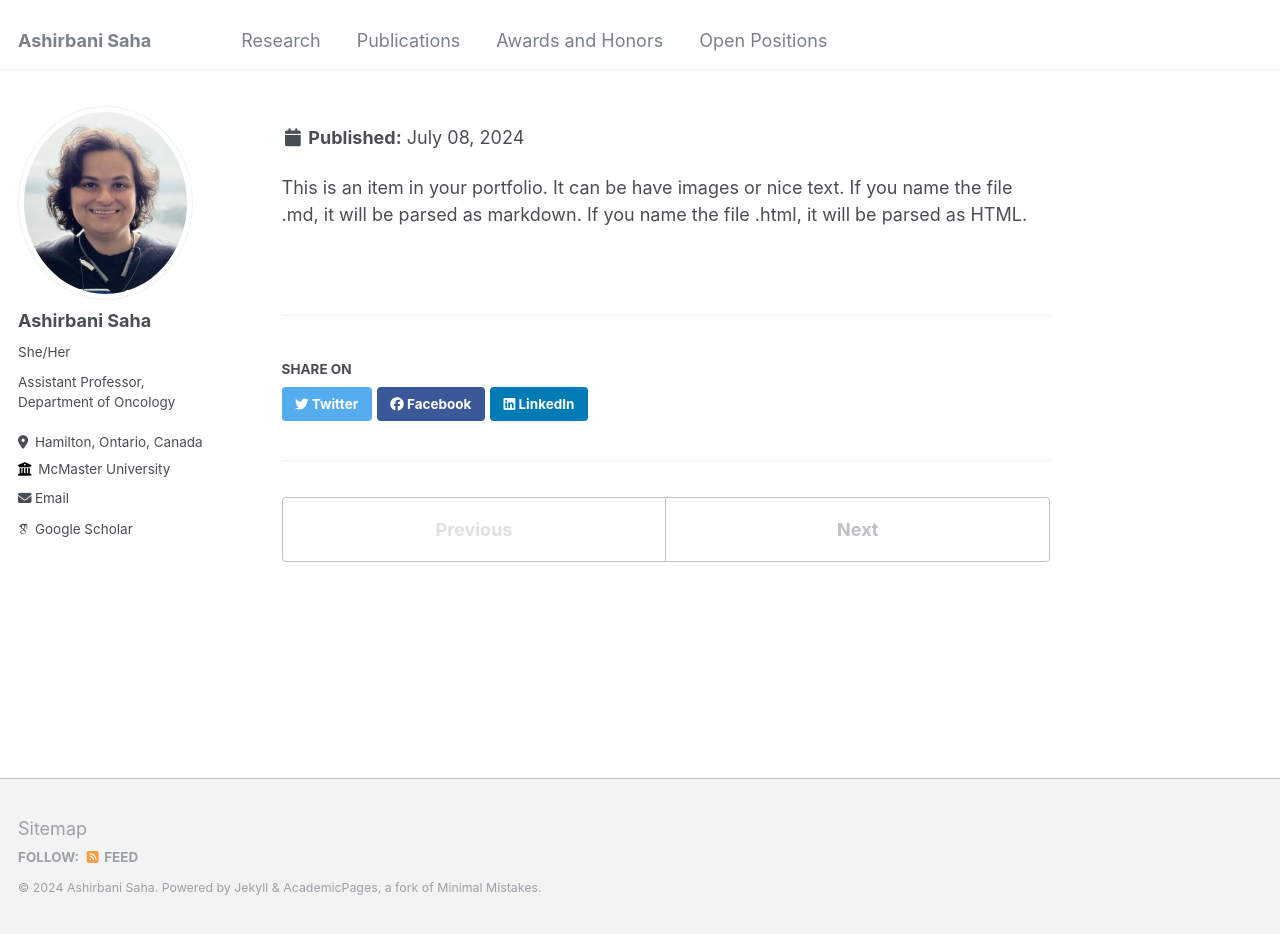
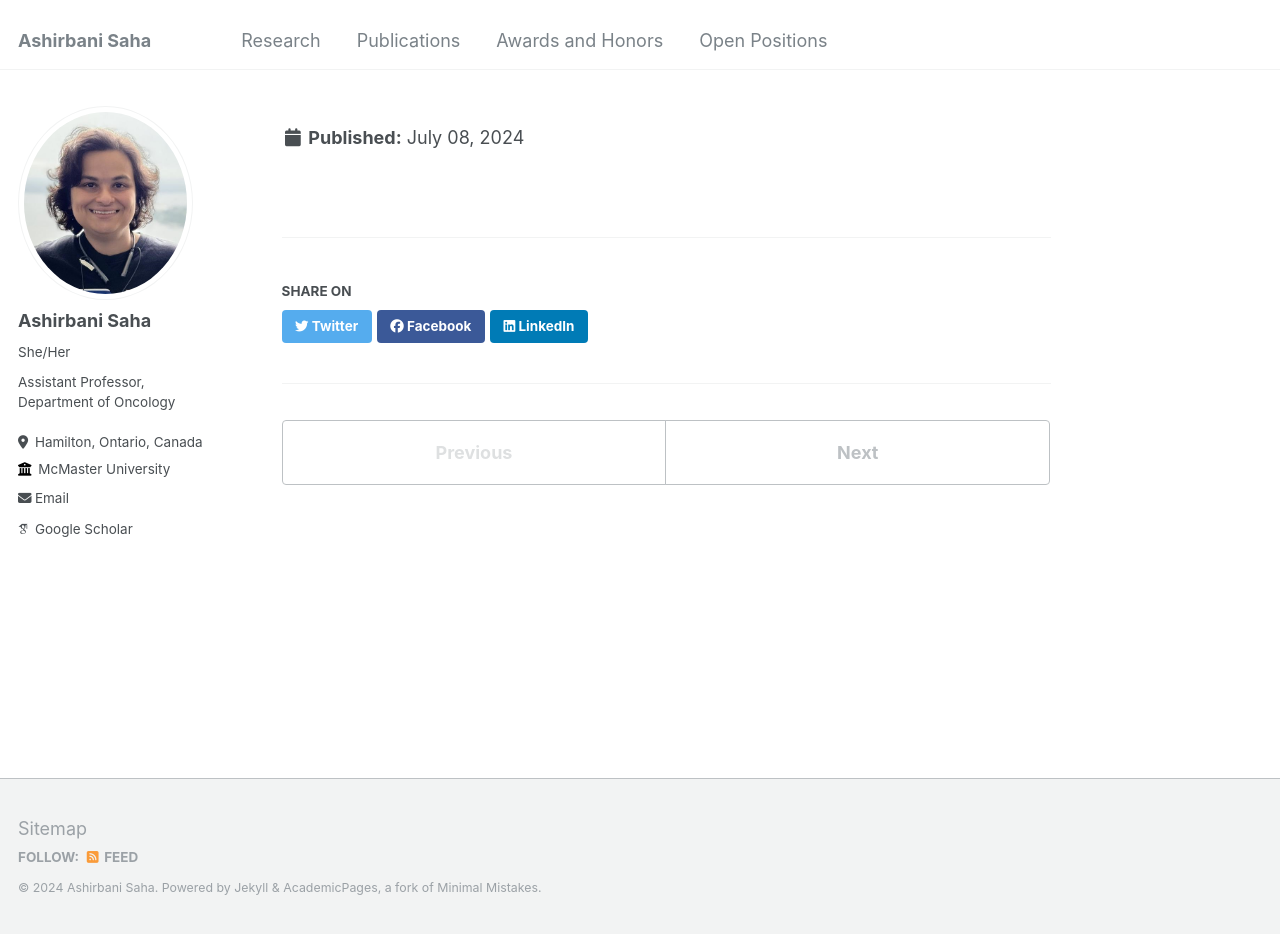
Before and after one commit to asrepo2019/ashirbanisaha, a Jekyll site: the page built from _portfolio/portfolio-1.md, in a window 1280 px wide and 934 px high. Built offline with Jekyll 4.4.1, drawn with Linux system fonts in a browser that asks for light colours; some web fonts are replaced.

Commit message:
Update portfolio-1.md

```diff
--- a/_portfolio/portfolio-1.md
+++ b/_portfolio/portfolio-1.md
@@ -1,6 +1,5 @@
 ---
 title: "Scholarships"
-<!---excerpt: "Short description of portfolio item number 1<br/><img src='/images/500x300.png'>"-->
 excerpt:
 "*Senior Member, IEEE, since 2023
 *University of Windsor International Graduate (Doctoral) Excellence Scholarship
@@ -10,5 +9,3 @@ excerpt:
 *Merit Scholarship for final year in Bachelors of Engineering"
 collection: portfolio
 ---
-
-This is an item in your portfolio. It can be have images or nice text. If you name the file .md, it will be parsed as markdown. If you name the file .html, it will be parsed as HTML.
```
